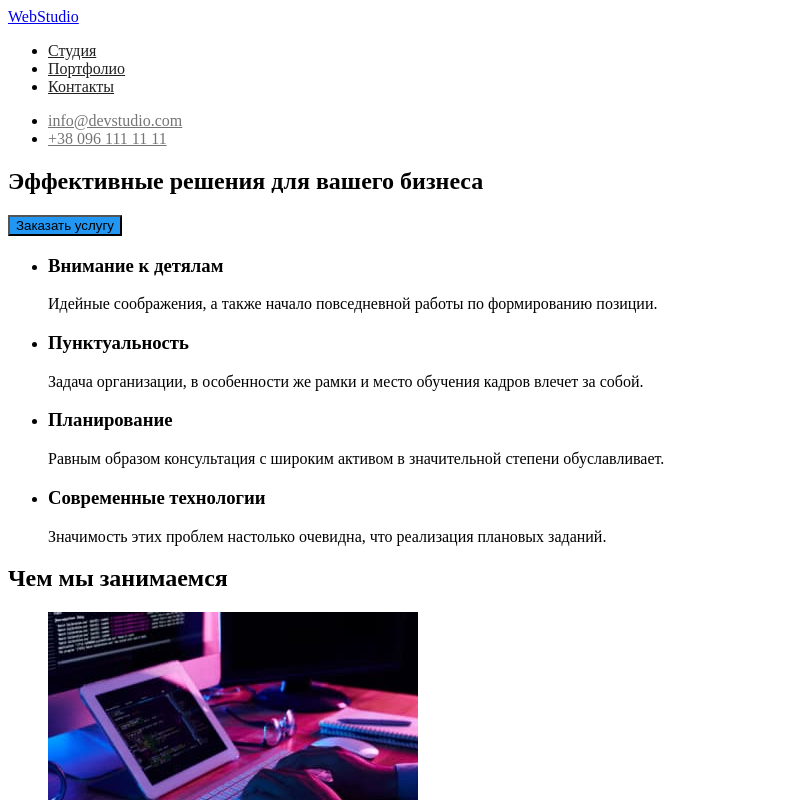
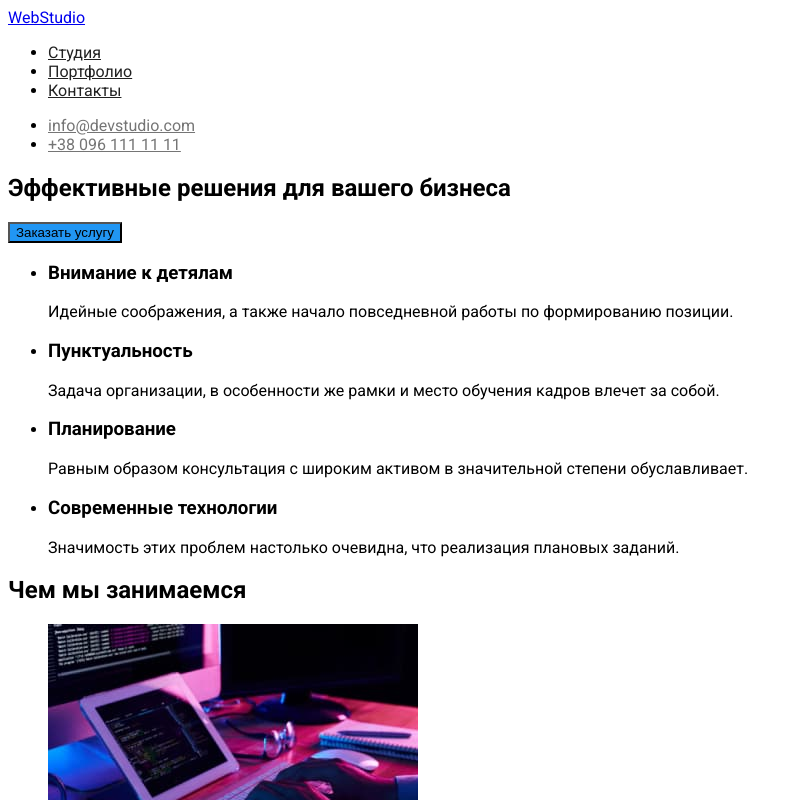
Before and after one commit to Omelchenko-Andrey/goit-markup-hw-02, a plain HTML site: page index.html in a window 1280 px wide. Shown: the top 800 px of the page, without its empty margins (0-799 px from the left). Drawn offline with Linux system fonts and the light colour scheme.

Commit message:
add fonts

```diff
--- a/css/styles.css
+++ b/css/styles.css
@@ -5,11 +5,14 @@
     --white-color:#FFFFFF;
     --grey-background-color: #F5F4FA;
     --dark-background-color: #2F303A;
-
-
+    --first-font-family: 'Roboto', sans-serif;
+    --second-font-family: 'Raleway', sans-serif;
 
 }
 
+body{
+    font-family: var(--first-font-family);
+}
 
 /* --------------------Header-------------------- */
 
@@ -38,7 +41,9 @@
 /* --------------------Footer-------------------- */
 
 
+/* ------------------------------------------------- */
 /* --------------------Portfolio-------------------- */
+/* ------------------------------------------------- */
 .portfolio-button{
     background-color:var(--grey-background-color) ;
     color: var(--h-color);
--- a/index.html
+++ b/index.html
@@ -6,17 +6,23 @@
     <meta name="viewport" content="width=device-width, initial-scale=1.0" />
     <title>WebStudio</title>
     <link rel="stylesheet" href="./css/styles.css" />
+    <link rel="preconnect" href="https://fonts.googleapis.com" />
+    <link rel="preconnect" href="https://fonts.gstatic.com" crossorigin />
+    <link
+      href="https://fonts.googleapis.com/css2?family=Raleway:wght@700&family=Roboto:wght@400;500;700;900&display=swap"
+      rel="stylesheet"
+    />
   </head>
   <body>
     <!-- Section-Header -->
-    <header class="header">
+    <header class="page-header">
       <!-- Navigation -->
       <nav class="header-nav">
         <a href="./index.html">WebStudio</a>
         <ul class="header-nav-list">
           <li><a class="header-nav-link" href="./index.html">Студия</a></li>
           <li><a class="header-nav-link" href="./portfolio.html">Портфолио</a></li>
-          <li><a class="header-nav-link" href="">Контакты</a></li>
+          <li><a class="header-nav-link" href="#">Контакты</a></li>
         </ul>
       </nav>
       <!-- Contacts -->
```
Also changed, not shown: portfolio.html (+7 -1 lines).
